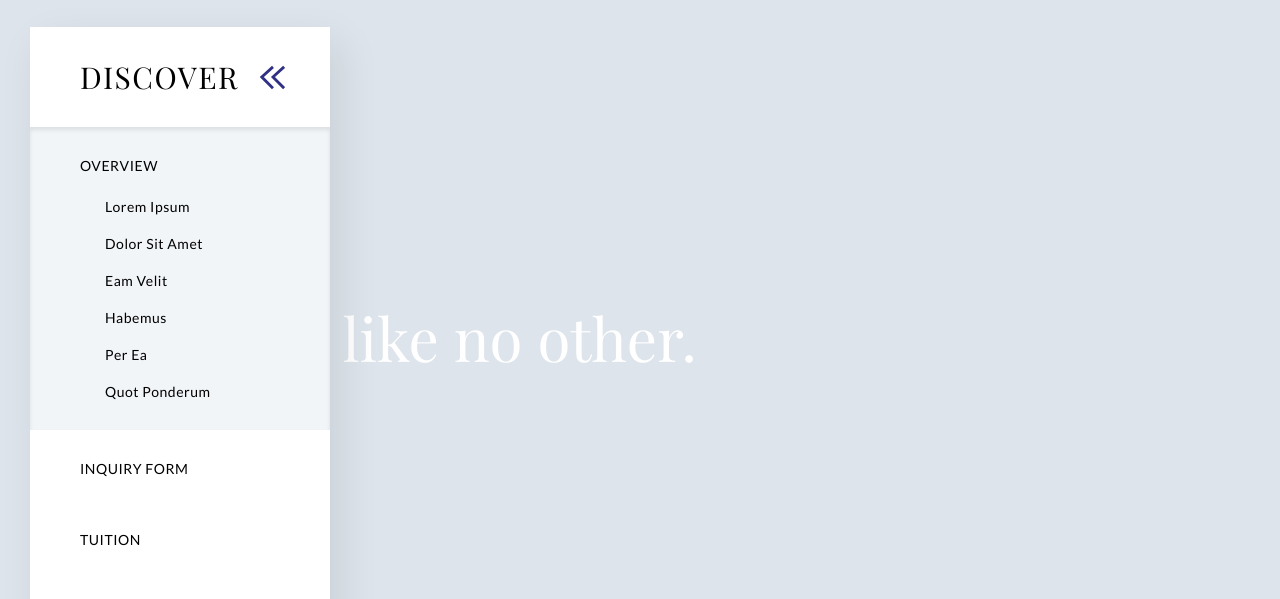
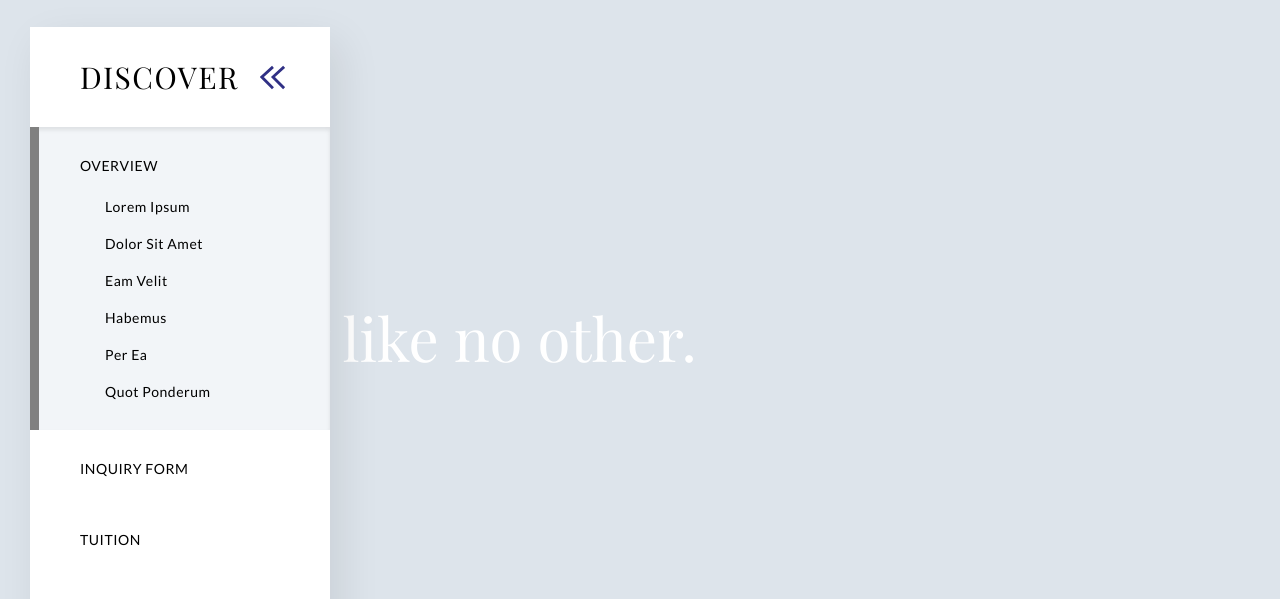
Before and after one commit to trobol/bws-website, a plain HTML site: page index.html in a window 1280 px wide. Both pictures are taken after a click on the item 180 px from the left and 285 px from the top of the page. Shown: the part 123-722 px from the top of the page. Drawn offline with nearby package versions, Linux system fonts and the light colour scheme.

Commit message:
Update nav-secondary.css

```diff
--- a/nav-secondary.css
+++ b/nav-secondary.css
@@ -23,6 +23,8 @@
 	-webkit-box-shadow: inset 0px 0px 0px 0px rgba(0,0,0,0.09);
 	-moz-box-shadow: inset 0px 0px 0px 0px rgba(0,0,0,0.09);
 	box-shadow: inset 0px 0px 0px 0px rgba(0,0,0,0.09);
+	position: relative;
+	overflow: hidden;
 }
 #nav-secondary>ul>li:hover, #nav-secondary li.selected {
 	background:#f2f5f8;
@@ -38,6 +40,7 @@
 	user-select: none;
 	padding-left:50px;
 
+
 }
 
 #nav-secondary li li {
@@ -48,17 +51,35 @@
 	text-transform: none;
 	padding: 10px 75px;
 }
+#nav-secondary>ul>li::after {
+	content: "";
+	height: 0;
+	background:grey;
+	position: absolute;
+	width:9px;
+	top:50%;
+	transition:0.2s;
+}
 
+#nav-secondary>ul>li.selected::after {
+	height: 100%;
+	top:0;
+	transition:0.5s;
+	transition-delay: 0.2s;
+
+}
 #nav-secondary li ul {
-	height: 0px;
+	height: auto;
+	max-height: 0;
 	overflow: hidden;
+	transition: 0.1s;
 	margin-top:0;
-	transition:0.5s;
 }
 
 #nav-secondary li.selected ul {
-	height: auto;
+	max-height: 1000px;
 	margin-top:10px;
+	transition:0.3s;
 }
 
 #nav-secondary>ul>li li:hover {
```
